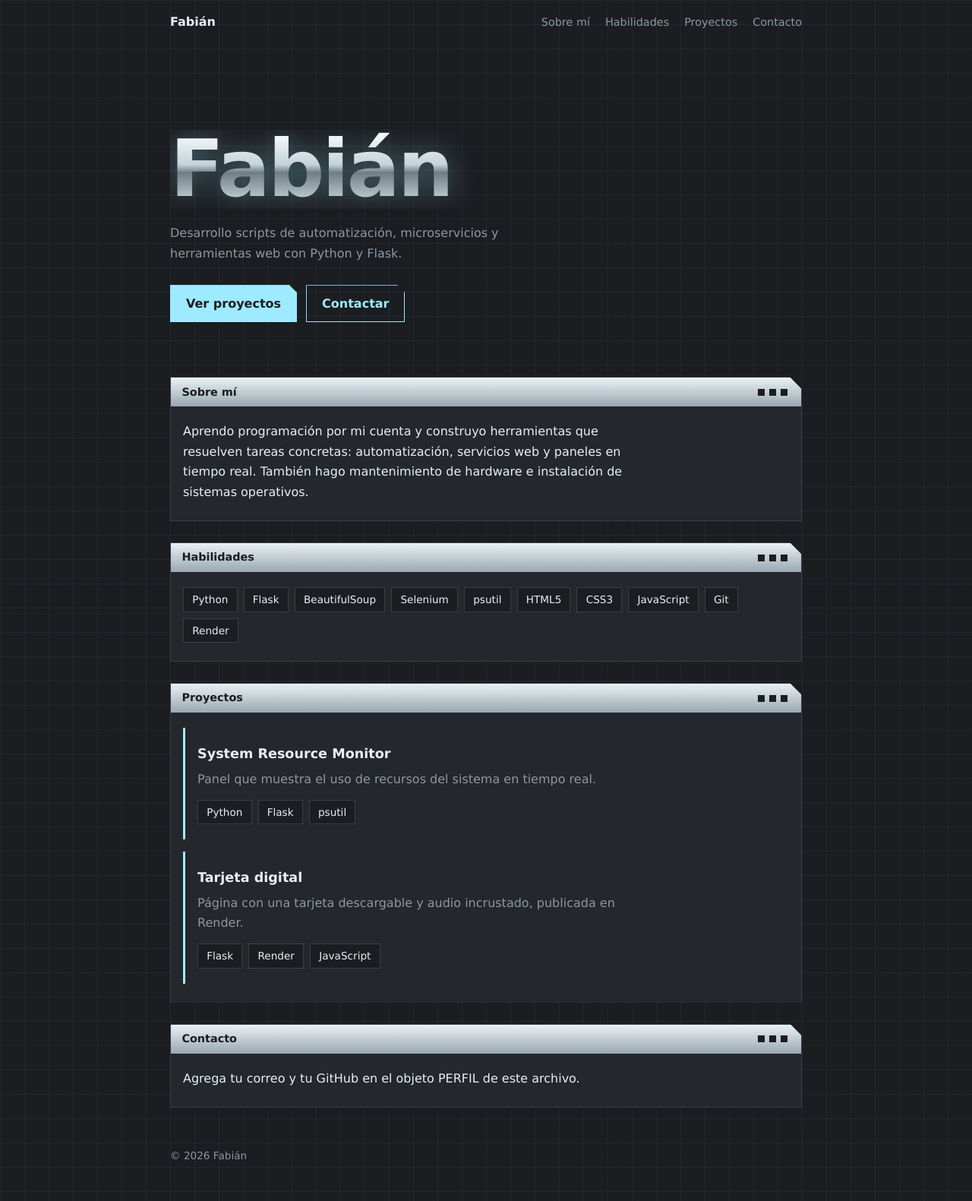
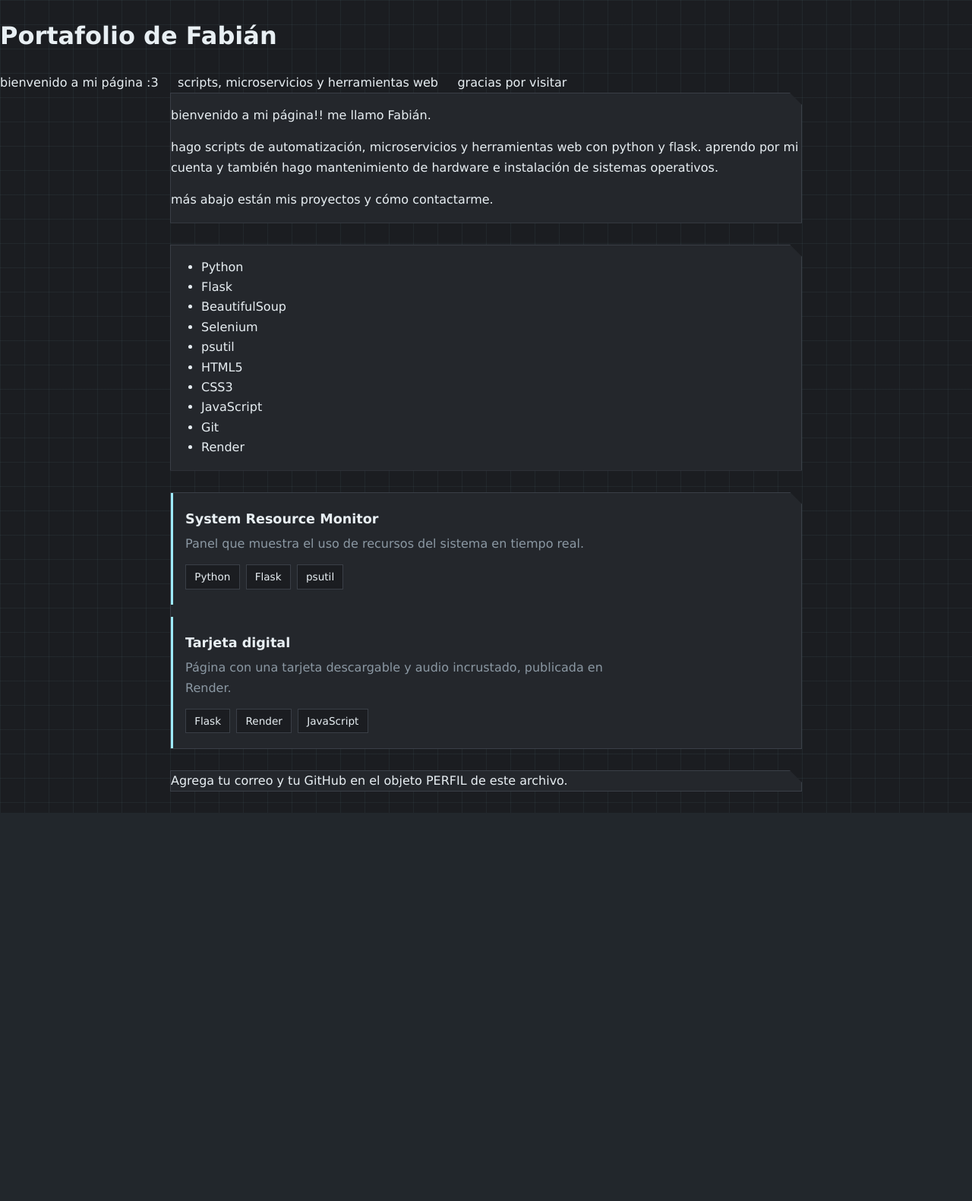
Before and after one commit to SukoseGG/Portafolio, a Flask app: page / in a window 1280 px wide. Shown: the whole page at 76% size. After the commit the page ends 1042 px from the top, so only its background shows below. Run offline with Flask 3, Linux system fonts and the light colour scheme.

Commit message:
Refactor index.html structure and content

```diff
--- a/templates/index.html
+++ b/templates/index.html
@@ -2,60 +2,44 @@
 <html lang="es">
 <head>
 <meta charset="UTF-8">
-<meta name="viewport" content="width=device-width, initial-scale=1">
+<meta name="viewport" content="width=device-width, initial-scale=1, viewport-fit=cover">
 <title>Fabián | Portafolio</title>
 <meta name="description" content="Portafolio de desarrollo con Python, Flask y web.">
 <link rel="stylesheet" href="{{ url_for('static', filename='style.css') }}">
 <script src="{{ url_for('static', filename='main.js') }}" defer></script>
 </head>
 <body>
-<a class="saltar" href="#main">Saltar al contenido</a>
+<h1 class="oculto">Portafolio de Fabián</h1>
 
-<header class="barra">
-  <nav aria-label="Principal">
-    <a class="marca" href="#inicio">Fabián</a>
-    <ul>
-      <li><a href="#sobre-mi">Sobre mí</a></li>
-      <li><a href="#habilidades-seccion">Habilidades</a></li>
-      <li><a href="#proyectos">Proyectos</a></li>
-      <li><a href="#contacto">Contacto</a></li>
-    </ul>
-  </nav>
-</header>
+<div class="marquesina" aria-hidden="true">
+  <span>bienvenido a mi página :3 &nbsp;&nbsp;&nbsp; scripts, microservicios y herramientas web &nbsp;&nbsp;&nbsp; gracias por visitar</span>
+</div>
 
-<main id="main">
-  <section id="inicio" class="hero">
-    <h1>Fabián</h1>
-    <p class="lema">Desarrollo scripts de automatización, microservicios y herramientas web con Python y Flask.</p>
-    <div class="acciones">
-      <a class="boton primario" href="#proyectos">Ver proyectos</a>
-      <a class="boton" href="#contacto">Contactar</a>
+<main class="escritorio">
+  <section class="ventana" data-titulo="hola.txt">
+    <div class="contenido">
+      <p>bienvenido a mi página!! me llamo Fabián.</p>
+      <p>hago scripts de automatización, microservicios y herramientas web con python y flask. aprendo por mi cuenta y también hago mantenimiento de hardware e instalación de sistemas operativos.</p>
+      <p>más abajo están mis proyectos y cómo contactarme.</p>
     </div>
   </section>
 
-  <section id="sobre-mi" class="ventana" aria-labelledby="t-sobre">
-    <h2 id="t-sobre">Sobre mí</h2>
-    <div class="cuerpo">
-      <p>Aprendo programación por mi cuenta y construyo herramientas que resuelven tareas concretas: automatización, servicios web y paneles en tiempo real. También hago mantenimiento de hardware e instalación de sistemas operativos.</p>
-    </div>
+  <section class="ventana" data-titulo="habilidades.txt">
+    <div class="contenido"><ul id="habilidades" class="lista"></ul></div>
   </section>
 
-  <section id="habilidades-seccion" class="ventana" aria-labelledby="t-hab">
-    <h2 id="t-hab">Habilidades</h2>
-    <div class="cuerpo"><ul id="habilidades" class="fichas"></ul></div>
+  <section class="ventana" data-titulo="proyectos">
+    <div class="contenido" id="proyectos-lista"></div>
   </section>
 
-  <section id="proyectos" class="ventana" aria-labelledby="t-proy">
-    <h2 id="t-proy">Proyectos</h2>
-    <div class="cuerpo" id="proyectos-lista"></div>
-  </section>
-
-  <section id="contacto" class="ventana" aria-labelledby="t-cont">
-    <h2 id="t-cont">Contacto</h2>
-    <div class="cuerpo"><ul id="contacto-lista"></ul></div>
+  <section class="ventana acento" data-titulo="mis-redes.org">
+    <div class="contenido negra"><ul id="contacto-lista" class="lista-redes"></ul></div>
   </section>
 </main>
 
-<footer>© <span id="anio"></span> Fabián</footer>
+<nav class="tareas" aria-label="Ventanas">
+  <div id="tareas-lista"></div>
+  <span id="reloj"></span>
+</nav>
 </body>
-  </html>
+    </html>
```
